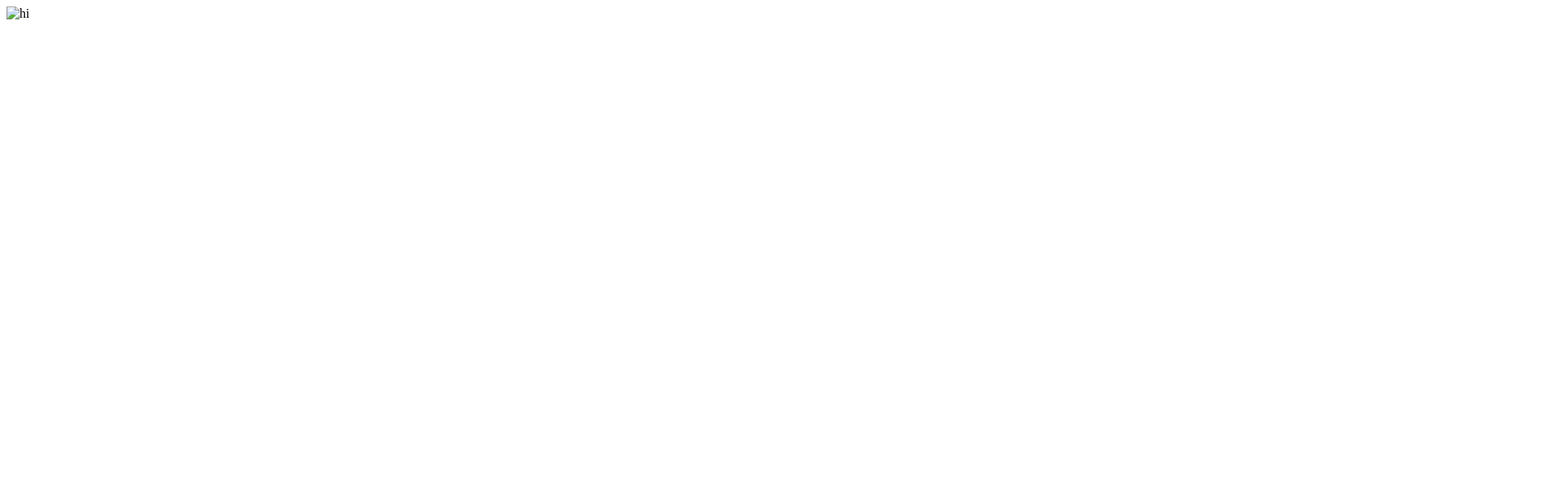
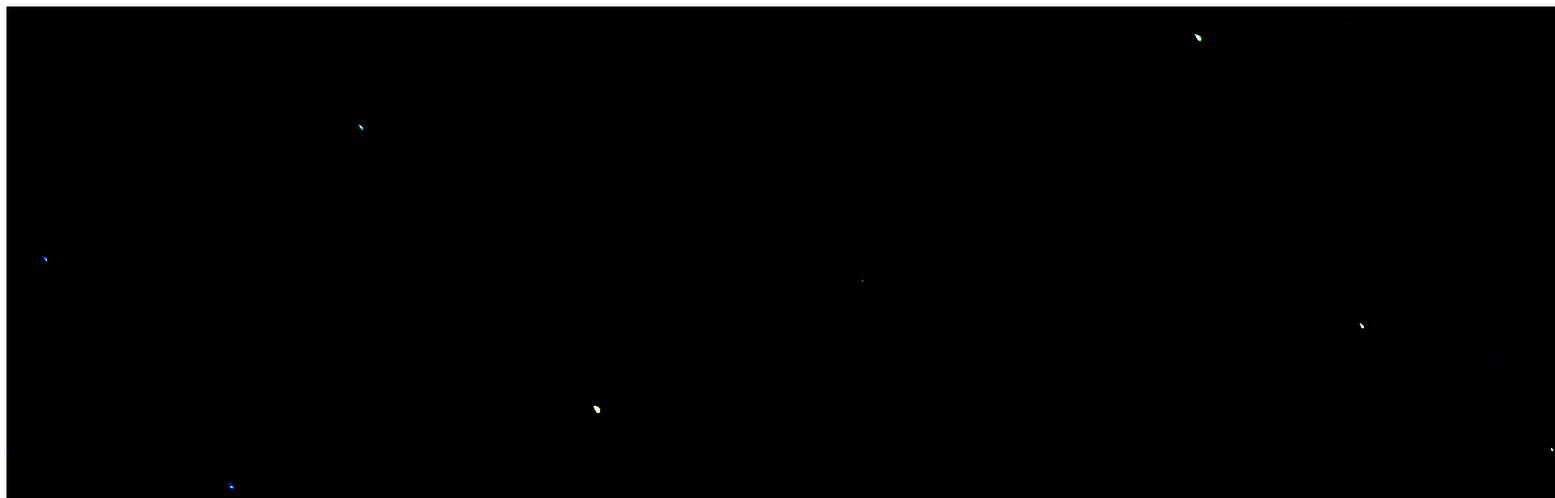
Before and after one commit to idleship/idleship.github.io, a plain HTML site: page index.html in a window 1280 px wide. Shown: the top 616 px of the page at 81% size, 1920 px wide, since content can reach past the window. Drawn offline with Linux system fonts and the light colour scheme.

Commit message:
Update index.html

```diff
--- a/index.html
+++ b/index.html
@@ -3,7 +3,7 @@
     IdleShip
   </title>
   <body>
-    <img src="Night_stars_berlin.png" alt="hi" class="inline"/>
+    <img src="idleship.github.io/.gitkeep/Night_stars_berlin.png" alt="hi" class="inline"/>
   </body>
   <h2>
     IdleShip
```
